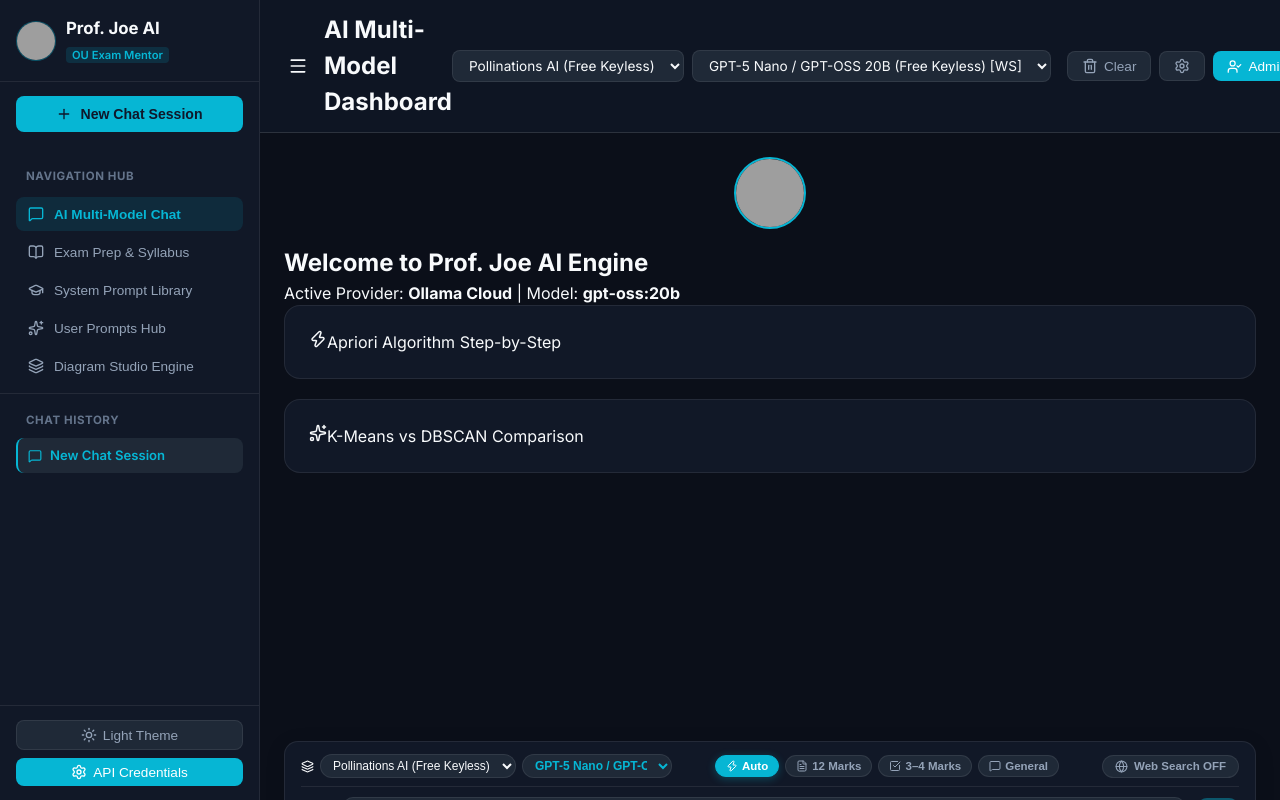
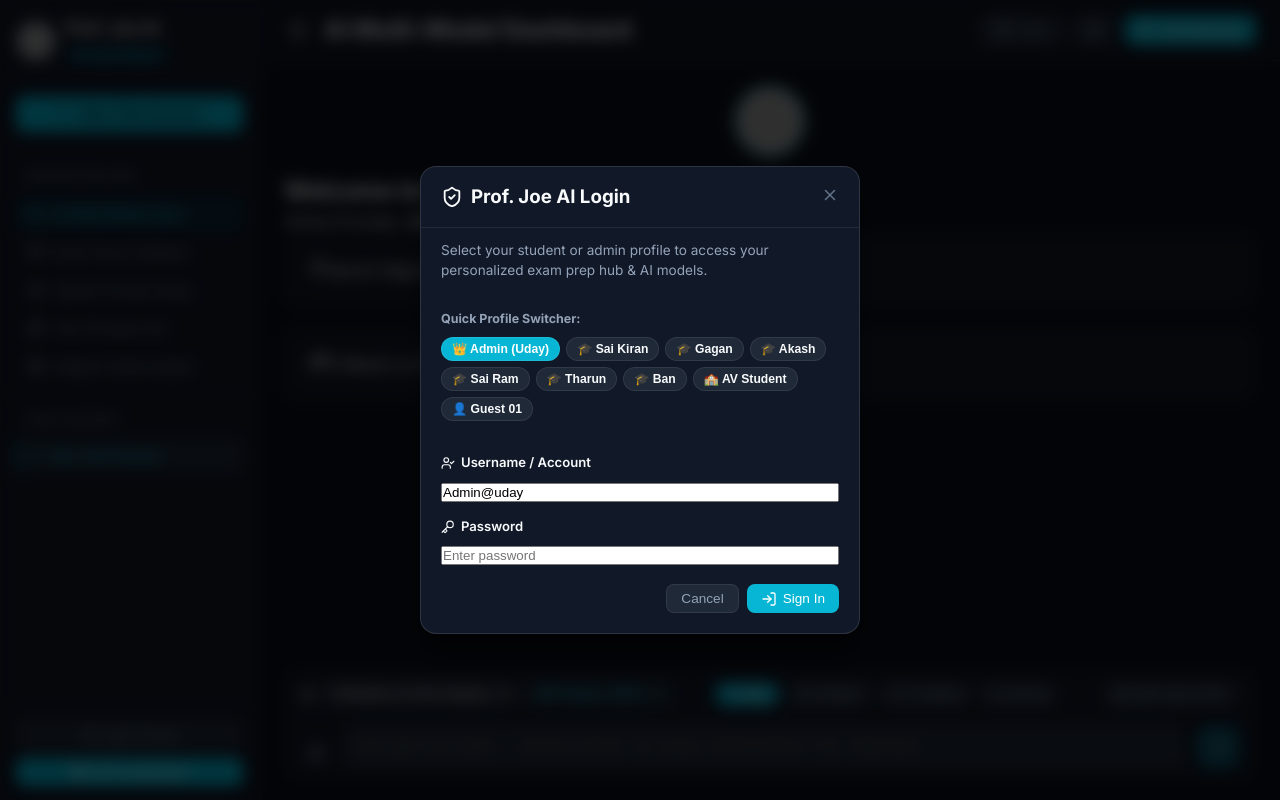
Before and after one commit to Uday2kranth/prof_Joe_ai, a React (Vite) app: page / in a window 1280 px wide. Both pictures are taken after a click on the button "Admin@uday". Built offline with nearby package versions, Linux system fonts and the light colour scheme; grey boxes are pictures that could not be loaded.

Commit message:
feat: Add LoginModal authentication, clean header pickers, and mobile responsiveness optimizations

```diff
--- a/src/App.tsx
+++ b/src/App.tsx
@@ -8,6 +8,7 @@ import { SystemPromptLibraryView } from './components/SystemPromptLibraryView';
 import { PromptLibraryView } from './components/PromptLibraryView';
 import { DiagramStudioView } from './components/DiagramStudioView';
 import { SettingsModal } from './components/SettingsModal';
+import { LoginModal } from './components/LoginModal';
 import { sendChatMessage } from './services/apiService';
 
 const DEFAULT_KEYS: UserKeys = {
@@ -71,7 +72,16 @@ export const App: React.FC = () => {
   const [isLoading, setIsLoading] = useState<boolean>(false);
   const [isSidebarOpen, setIsSidebarOpen] = useState<boolean>(true);
   const [isSettingsOpen, setIsSettingsOpen] = useState<boolean>(false);
+  const [isLoginOpen, setIsLoginOpen] = useState<boolean>(false);
+  const [currentUser, setCurrentUser] = useState<string>(() => localStorage.getItem('chatterbot_username') || 'Admin@uday');
   const [theme, setTheme] = useState<'dark' | 'light'>('dark');
+
+  const handleLoginSuccess = (username: string, token: string, role: string) => {
+    setCurrentUser(username);
+    localStorage.setItem('chatterbot_username', username);
+    localStorage.setItem('chatterbot_token', token);
+    localStorage.setItem('chatterbot_role', role);
+  };
 
   useEffect(() => {
     localStorage.setItem('chatterbot_sessions', JSON.stringify(sessions));
@@ -319,19 +329,17 @@ export const App: React.FC = () => {
 
       <div className="app-main-viewport">
         <Header
-          onToggleSidebar={() => setIsSidebarOpen(!isSidebarOpen)}
-          selectedProvider={selectedProvider}
-          selectedModel={selectedModel}
-          onProviderChange={setSelectedProvider}
-          onModelChange={setSelectedModel}
+          onToggleSidebar={() => setIsSidebarOpen(prev => !prev)}
           onOpenSettings={() => setIsSettingsOpen(true)}
           onClearChat={handleClearChat}
           theme={theme}
           onToggleTheme={handleToggleTheme}
           activeView={activeView}
+          username={currentUser}
+          onOpenLogin={() => setIsLoginOpen(true)}
         />
 
-        <main className="main-content">
+        <main className="app-main">
           {activeView === 'chat' && (
             <ChatWindow
               messages={activeSession ? activeSession.messages : []}
@@ -375,6 +383,13 @@ export const App: React.FC = () => {
         userKeys={userKeys}
         onSaveKeys={setUserKeys}
       />
+
+      <LoginModal
+        isOpen={isLoginOpen}
+        onClose={() => setIsLoginOpen(false)}
+        onLoginSuccess={handleLoginSuccess}
+        currentUsername={currentUser}
+      />
     </div>
   );
 };
--- a/src/components/Header.tsx
+++ b/src/components/Header.tsx
@@ -1,14 +1,9 @@
 import React from 'react';
 import { Menu, Settings, Trash2, UserCheck } from 'lucide-react';
-import { PROVIDERS } from '../constants';
 import type { ActiveViewType } from './Sidebar';
 
 interface HeaderProps {
   onToggleSidebar: () => void;
-  selectedProvider: string;
-  selectedModel: string;
-  onProviderChange: (provider: string) => void;
-  onModelChange: (model: string) => void;
   onOpenSettings: () => void;
   onClearChat: () => void;
   theme: 'dark' | 'light';
@@ -20,17 +15,12 @@ interface HeaderProps {
 
 export const Header: React.FC<HeaderProps> = ({
   onToggleSidebar,
-  selectedProvider,
-  selectedModel,
-  onProviderChange,
-  onModelChange,
   onOpenSettings,
   onClearChat,
   activeView,
   username = 'Admin@uday',
   onOpenLogin
 }) => {
-  const currentProviderGroup = PROVIDERS.find(p => p.id === selectedProvider) || PROVIDERS[0];
 
   const viewTitles: Record<string, string> = {
     chat: 'AI Multi-Model Dashboard',
@@ -52,37 +42,6 @@ export const Header: React.FC<HeaderProps> = ({
       </div>
 
       <div className="controls-section">
-        {activeView === 'chat' && (
-          <div className="selector-group">
-            <select
-              value={selectedProvider}
-              onChange={(e) => {
-                const newProvider = e.target.value;
-                onProviderChange(newProvider);
-                const group = PROVIDERS.find(p => p.id === newProvider);
-                if (group && group.models.length > 0) {
-                  onModelChange(group.models[0].value);
-                }
-              }}
-              className="select-input"
-            >
-              {PROVIDERS.map(p => (
-                <option key={p.id} value={p.id}>{p.name}</option>
-              ))}
-            </select>
-
-            <select
-              value={selectedModel}
-              onChange={(e) => onModelChange(e.target.value)}
-              className="select-input model-select"
-            >
-              {currentProviderGroup.models.map(m => (
-                <option key={m.value} value={m.value}>{m.name}</option>
-              ))}
-            </select>
-          </div>
-        )}
-
         <div className="action-buttons">
           {activeView === 'chat' && (
             <button onClick={onClearChat} className="btn btn-secondary" title="Clear Chat History">
--- /dev/null
+++ b/src/components/LoginModal.tsx
@@ -0,0 +1,170 @@
+import React, { useState } from 'react';
+import { UserCheck, Key, ShieldCheck, X, LogIn } from 'lucide-react';
+
+interface LoginModalProps {
+  isOpen: boolean;
+  onClose: () => void;
+  onLoginSuccess: (username: string, token: string, role: string) => void;
+  currentUsername: string;
+}
+
+const PRESET_USERS = [
+  { username: 'Admin@uday', label: '👑 Admin (Uday)', role: 'admin' },
+  { username: 'sai_kiran', label: '🎓 Sai Kiran', role: 'student' },
+  { username: 'gagan', label: '🎓 Gagan', role: 'student' },
+  { username: 'akash', label: '🎓 Akash', role: 'student' },
+  { username: 'sai_ram', label: '🎓 Sai Ram', role: 'student' },
+  { username: 'tharun', label: '🎓 Tharun', role: 'student' },
+  { username: 'ban', label: '🎓 Ban', role: 'student' },
+  { username: 'AV_Student', label: '🏫 AV Student', role: 'guest_student' },
+  { username: 'uday01', label: '👤 Guest 01', role: 'guest' }
+];
+
+export const LoginModal: React.FC<LoginModalProps> = ({
+  isOpen,
+  onClose,
+  onLoginSuccess,
+  currentUsername
+}) => {
+  const [username, setUsername] = useState<string>(currentUsername || 'Admin@uday');
+  const [password, setPassword] = useState<string>('');
+  const [errorMsg, setErrorMsg] = useState<string>('');
+  const [loading, setLoading] = useState<boolean>(false);
+
+  if (!isOpen) return null;
+
+  const handlePresetSelect = (selectedUser: string) => {
+    setUsername(selectedUser);
+    setErrorMsg('');
+  };
+
+  const handleSubmit = async (e: React.FormEvent) => {
+    e.preventDefault();
+    setErrorMsg('');
+    setLoading(true);
+
+    try {
+      const response = await fetch('/api/login', {
+        method: 'POST',
+        headers: { 'Content-Type': 'application/json' },
+        body: JSON.stringify({ username, password })
+      });
+
+      const data = await response.json();
+
+      if (response.ok && data.success) {
+        onLoginSuccess(data.username, data.token, data.role || 'user');
+        onClose();
+      } else {
+        setErrorMsg(data.error || 'Invalid credentials. Please check your username and password.');
+      }
+    } catch (err: any) {
+      // Fallback for local demo mode if backend serverless endpoint is offline
+      console.warn('Backend login endpoint unavailable, applying local authentication fallback', err);
+      onLoginSuccess(username, 'local_demo_token', username.includes('Admin') ? 'admin' : 'student');
+      onClose();
+    } finally {
+      setLoading(false);
+    }
+  };
+
+  return (
+    <div className="modal-overlay">
+      <div className="modal-content login-modal-box" style={{ maxWidth: '440px' }}>
+        <div className="modal-header">
+          <div style={{ display: 'flex', alignItems: 'center', gap: '8px' }}>
+            <ShieldCheck className="text-cyan-400" size={22} />
+            <h3 style={{ margin: 0 }}>Prof. Joe AI Login</h3>
+          </div>
+          <button onClick={onClose} className="close-btn" aria-label="Close modal">
+            <X size={18} />
+          </button>
+        </div>
+
+        <div className="modal-body" style={{ paddingTop: '12px' }}>
+          <p style={{ fontSize: '0.85rem', color: 'var(--text-secondary)', marginBottom: '14px' }}>
+            Select your student or admin profile to access your personalized exam prep hub & AI models.
+          </p>
+
+          {/* Quick Profile Selection Chips */}
+          <div style={{ marginBottom: '16px' }}>
+            <label style={{ fontSize: '0.78rem', fontWeight: 700, color: 'var(--text-secondary)', display: 'block', marginBottom: '8px' }}>
+              Quick Profile Switcher:
+            </label>
+            <div style={{ display: 'flex', flexWrap: 'wrap', gap: '6px' }}>
+              {PRESET_USERS.map((user) => (
+                <button
+                  key={user.username}
+                  type="button"
+                  onClick={() => handlePresetSelect(user.username)}
+                  style={{
+                    background: username === user.username ? 'var(--accent-cyan)' : 'var(--bg-tertiary)',
+                    color: username === user.username ? '#ffffff' : 'var(--text-primary)',
+                    border: '1px solid var(--border-color)',
+                    borderRadius: '16px',
+                    padding: '4px 10px',
+                    fontSize: '0.76rem',
+                    fontWeight: 600,
+                    cursor: 'pointer',
+                    transition: 'all 0.2s ease'
+                  }}
+                >
+                  {user.label}
+                </button>
+              ))}
+            </div>
+          </div>
+
+          <form onSubmit={handleSubmit}>
+            <div className="form-group" style={{ marginBottom: '14px' }}>
+              <label style={{ display: 'flex', alignItems: 'center', gap: '6px', fontSize: '0.82rem', fontWeight: 600, marginBottom: '6px' }}>
+                <UserCheck size={14} />
+                <span>Username / Account</span>
+              </label>
+              <input
+                type="text"
+                value={username}
+                onChange={(e) => setUsername(e.target.value)}
+                placeholder="Enter username (e.g. Admin@uday or sai_kiran)"
+                required
+                className="text-input"
+                style={{ width: '100%' }}
+              />
+            </div>
+
+            <div className="form-group" style={{ marginBottom: '16px' }}>
+              <label style={{ display: 'flex', alignItems: 'center', gap: '6px', fontSize: '0.82rem', fontWeight: 600, marginBottom: '6px' }}>
+                <Key size={14} />
+                <span>Password</span>
+              </label>
+              <input
+                type="password"
+                value={password}
+                onChange={(e) => setPassword(e.target.value)}
+                placeholder="Enter password"
+                className="text-input"
+                style={{ width: '100%' }}
+              />
+            </div>
+
+            {errorMsg && (
+              <div style={{ color: '#ef4444', fontSize: '0.8rem', marginBottom: '12px', background: 'rgba(239, 68, 68, 0.1)', padding: '8px 12px', borderRadius: '8px' }}>
+                {errorMsg}
+              </div>
+            )}
+
+            <div className="modal-actions" style={{ display: 'flex', justifyContent: 'flex-end', gap: '8px', marginTop: '18px' }}>
+              <button type="button" onClick={onClose} className="btn btn-secondary">
+                Cancel
+              </button>
+              <button type="submit" disabled={loading} className="btn btn-primary">
+                <LogIn size={16} />
+                <span>{loading ? 'Authenticating...' : 'Sign In'}</span>
+              </button>
+            </div>
+          </form>
+        </div>
+      </div>
+    </div>
+  );
+};
--- a/src/index.css
+++ b/src/index.css
@@ -1696,3 +1696,62 @@ body {
   color: var(--accent-cyan);
   border-color: var(--accent-cyan);
 }
+
+/* Mobile View Optimizations (< 768px) */
+@media (max-width: 768px) {
+  .app-header {
+    padding: 10px 14px;
+  }
+
+  .view-title h2 {
+    font-size: 1.05rem;
+  }
+
+  .chat-input-wrapper {
+    padding: 10px 12px;
+  }
+
+  .input-toolbar-top {
+    flex-wrap: wrap;
+    gap: 8px;
+  }
+
+  .model-select-btn,
+  .mode-select-btn {
+    font-size: 0.76rem;
+    padding: 4px 8px;
+  }
+
+  .card-box {
+    padding: 16px;
+  }
+
+  .sample-prompts-grid {
+    grid-template-columns: 1fr;
+  }
+
+  .exam-prep-container {
+    padding: 16px;
+  }
+
+  .exam-prep-header {
+    flex-direction: column;
+    align-items: flex-start;
+    gap: 12px;
+  }
+
+  .subject-select {
+    width: 100%;
+  }
+
+  .exam-tabs {
+    overflow-x: auto;
+    white-space: nowrap;
+    padding-bottom: 6px;
+  }
+
+  .tab-btn {
+    padding: 8px 12px;
+    font-size: 0.8rem;
+  }
+}
```
